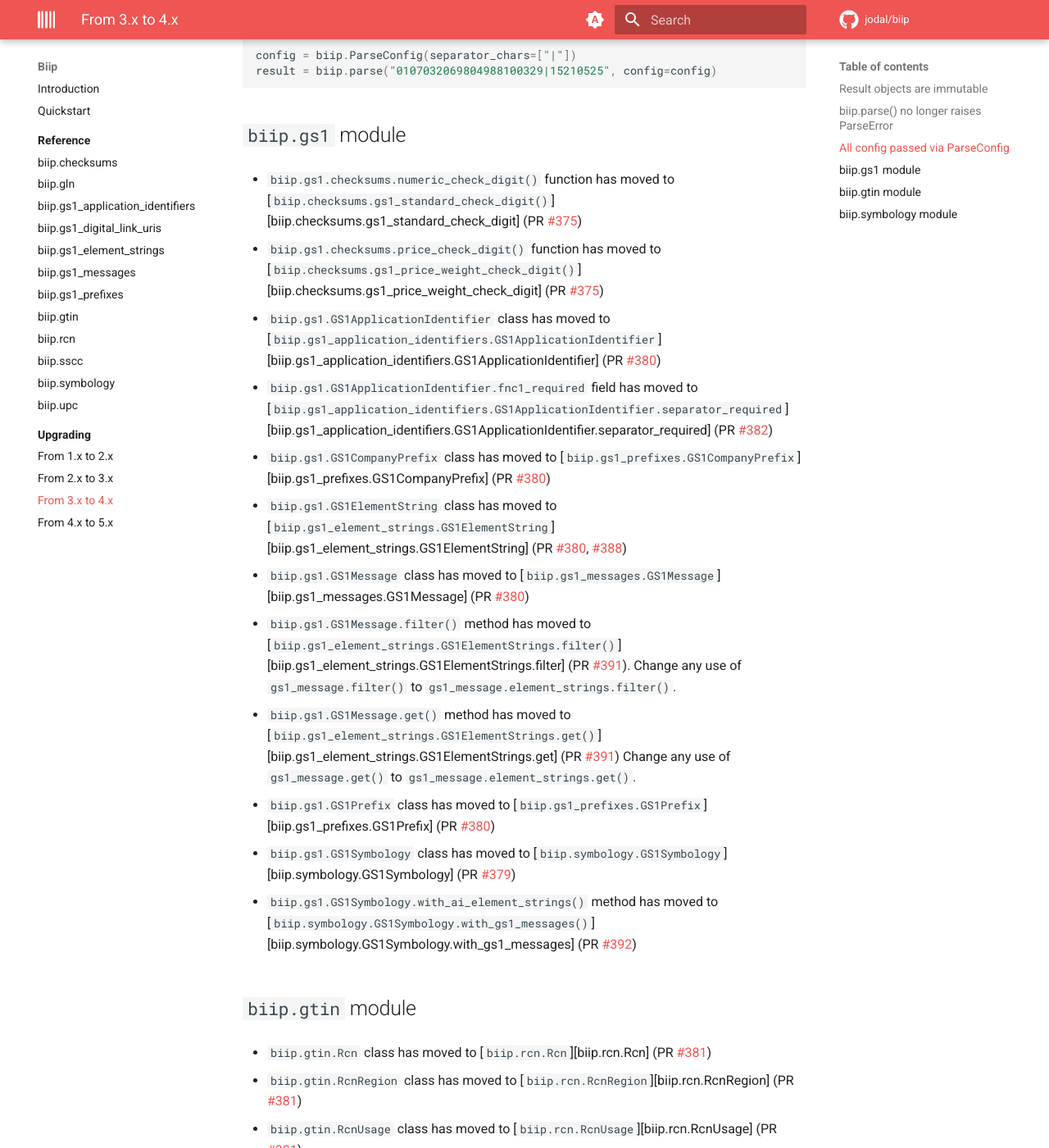
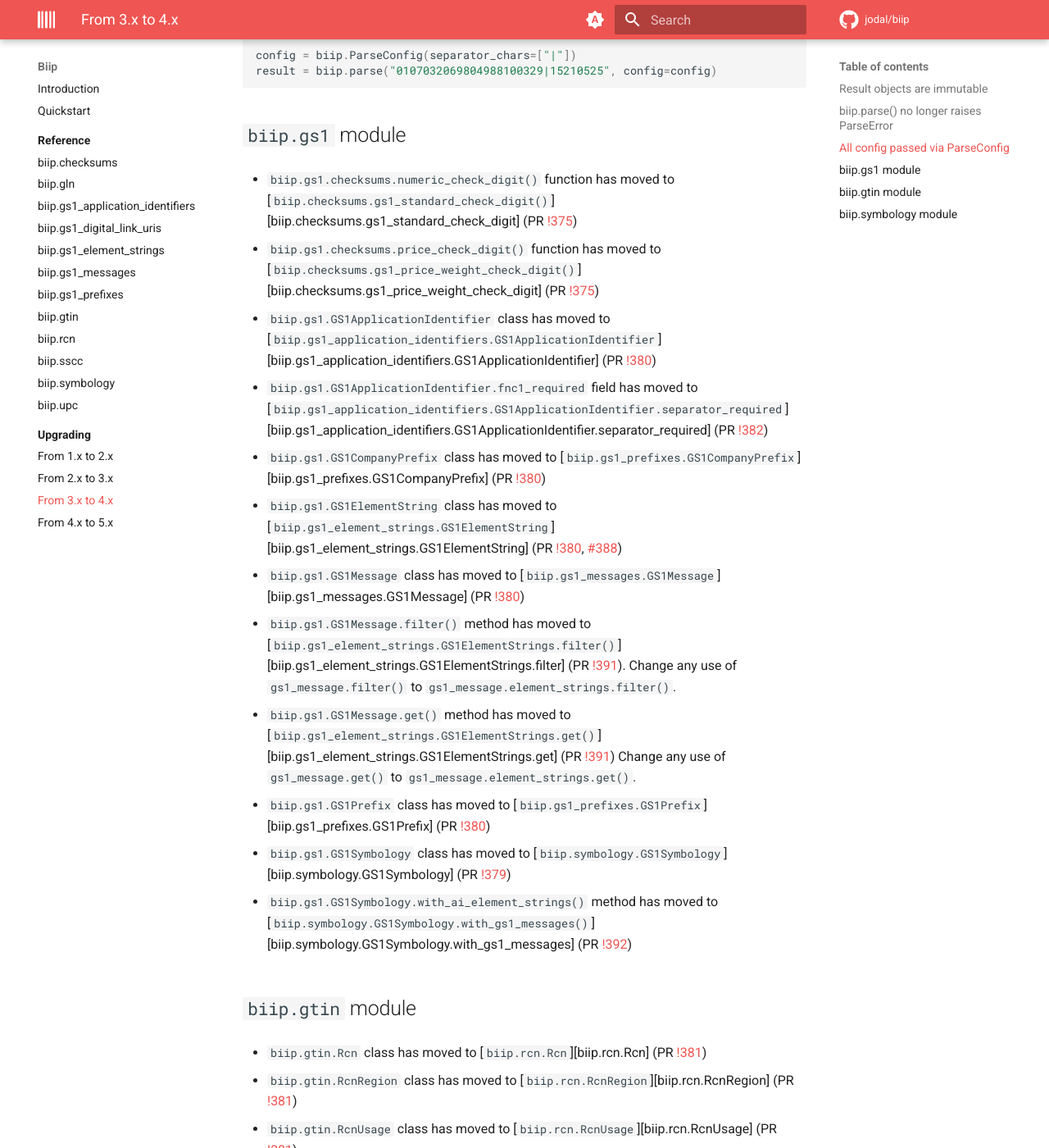
Before and after one commit to jodal/biip, an MkDocs documentation site: the page built from docs/upgrading/v4.md, in a window 1280 px wide and 1400 px high, scrolled down 875 px. Shown: the whole window at 82% size. Built offline with MkDocs 1.6.1 and Material for MkDocs 9.7.7, drawn with Linux system fonts in a browser that asks for light colours; comment, search, counter and statistics services are not loaded; some of the changed text lies outside the part shown.

Commit message:
docs: Link directly to PRs, not via issue redirects

```diff
--- a/docs/upgrading/v4.md
+++ b/docs/upgrading/v4.md
@@ -10,12 +10,12 @@
 [`biip.parse()`][biip.parse] no longer raises [`ParseError`][biip.ParseError]
 when all parsers fail. This means that you can remove the `try/except` block
 around any calls to `biip.parse()` and base your logic on the returned
-[`ParseResult`][biip.ParseResult]. (PR #376)
+[`ParseResult`][biip.ParseResult]. (PR !376)
 
 ## All config passed via `ParseConfig`
 
 All parser configuration options have been moved to the
-[`ParseConfig`][biip.ParseConfig] class. (PR #385)
+[`ParseConfig`][biip.ParseConfig] class. (PR !385)
 
 Look for anywhere you use the old configuration options:
 
@@ -41,75 +41,75 @@
 
 - `biip.gs1.checksums.numeric_check_digit()` function has moved to
   [`biip.checksums.gs1_standard_check_digit()`][biip.checksums.gs1_standard_check_digit]
-  (PR #375)
+  (PR !375)
 
 - `biip.gs1.checksums.price_check_digit()` function has moved to
   [`biip.checksums.gs1_price_weight_check_digit()`][biip.checksums.gs1_price_weight_check_digit]
-  (PR #375)
+  (PR !375)
 
 - `biip.gs1.GS1ApplicationIdentifier` class has moved to
   [`biip.gs1_application_identifiers.GS1ApplicationIdentifier`][biip.gs1_application_identifiers.GS1ApplicationIdentifier]
-  (PR #380)
+  (PR !380)
 
 - `biip.gs1.GS1ApplicationIdentifier.fnc1_required` field has moved to
   [`biip.gs1_application_identifiers.GS1ApplicationIdentifier.separator_required`][biip.gs1_application_identifiers.GS1ApplicationIdentifier.separator_required]
-  (PR #382)
+  (PR !382)
 
 - `biip.gs1.GS1CompanyPrefix` class has moved to
   [`biip.gs1_prefixes.GS1CompanyPrefix`][biip.gs1_prefixes.GS1CompanyPrefix]
-  (PR #380)
+  (PR !380)
 
 - `biip.gs1.GS1ElementString` class has moved to
   [`biip.gs1_element_strings.GS1ElementString`][biip.gs1_element_strings.GS1ElementString]
-  (PR #380, #388)
+  (PR !380, #388)
 
 - `biip.gs1.GS1Message` class has moved to
   [`biip.gs1_messages.GS1Message`][biip.gs1_messages.GS1Message]
-  (PR #380)
+  (PR !380)
 
 - `biip.gs1.GS1Message.filter()` method has moved to
   [`biip.gs1_element_strings.GS1ElementStrings.filter()`][biip.gs1_element_strings.GS1ElementStrings.filter]
-  (PR #391).
+  (PR !391).
   Change any use of `gs1_message.filter()` to
   `gs1_message.element_strings.filter()`.
 
 - `biip.gs1.GS1Message.get()` method has moved to
   [`biip.gs1_element_strings.GS1ElementStrings.get()`][biip.gs1_element_strings.GS1ElementStrings.get]
-  (PR #391)
+  (PR !391)
   Change any use of `gs1_message.get()` to `gs1_message.element_strings.get()`.
 
 - `biip.gs1.GS1Prefix` class has moved to
   [`biip.gs1_prefixes.GS1Prefix`][biip.gs1_prefixes.GS1Prefix]
-  (PR #380)
+  (PR !380)
 
 - `biip.gs1.GS1Symbology` class has moved to
   [`biip.symbology.GS1Symbology`][biip.symbology.GS1Symbology]
-  (PR #379)
+  (PR !379)
 
 - `biip.gs1.GS1Symbology.with_ai_element_strings()` method has moved to
   [`biip.symbology.GS1Symbology.with_gs1_messages()`][biip.symbology.GS1Symbology.with_gs1_messages]
-  (PR #392)
+  (PR !392)
 
 ## `biip.gtin` module
 
 - `biip.gtin.Rcn` class has moved to
   [`biip.rcn.Rcn`][biip.rcn.Rcn]
-  (PR #381)
+  (PR !381)
 
 - `biip.gtin.RcnRegion` class has moved to
   [`biip.rcn.RcnRegion`][biip.rcn.RcnRegion]
-  (PR #381)
+  (PR !381)
 
 - `biip.gtin.RcnUsage` class has moved to
   [`biip.rcn.RcnUsage`][biip.rcn.RcnUsage]
-  (PR #381)
+  (PR !381)
 
 ## `biip.symbology` module
 
 - `biip.symbology.Symbology` class has moved to
   [`biip.symbology.ISOSymbology`][biip.symbology.ISOSymbology]
-  (PR #379)
+  (PR !379)
 
 - `biip.symbology.SymbologyIdentifier.symbology` field has moved to
   [`biip.symbology.SymbologyIdentifier.iso_symbology`][biip.symbology.SymbologyIdentifier.iso_symbology]
-  (PR #379)
+  (PR !379)
```
Also changed, not shown: docs/upgrading/v5.md (+6 -6 lines).
